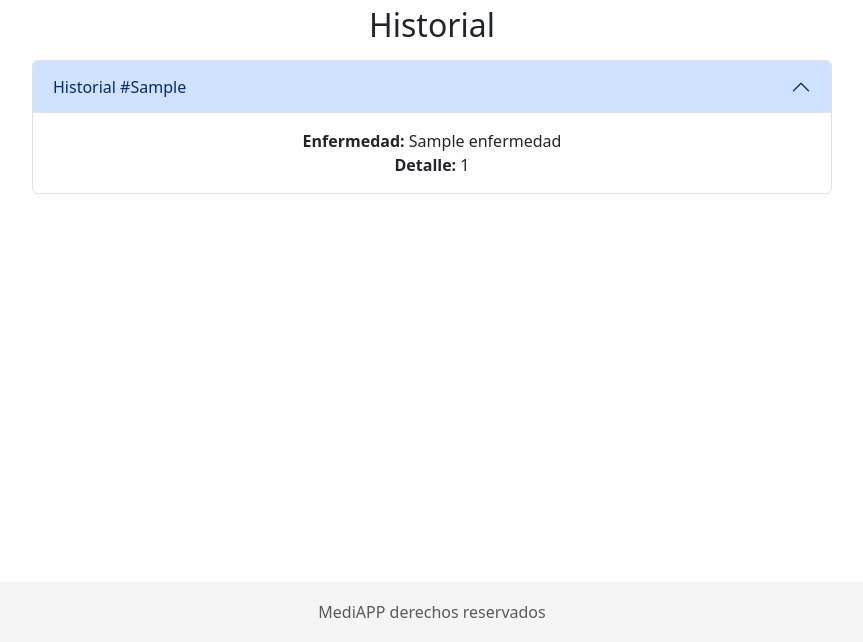
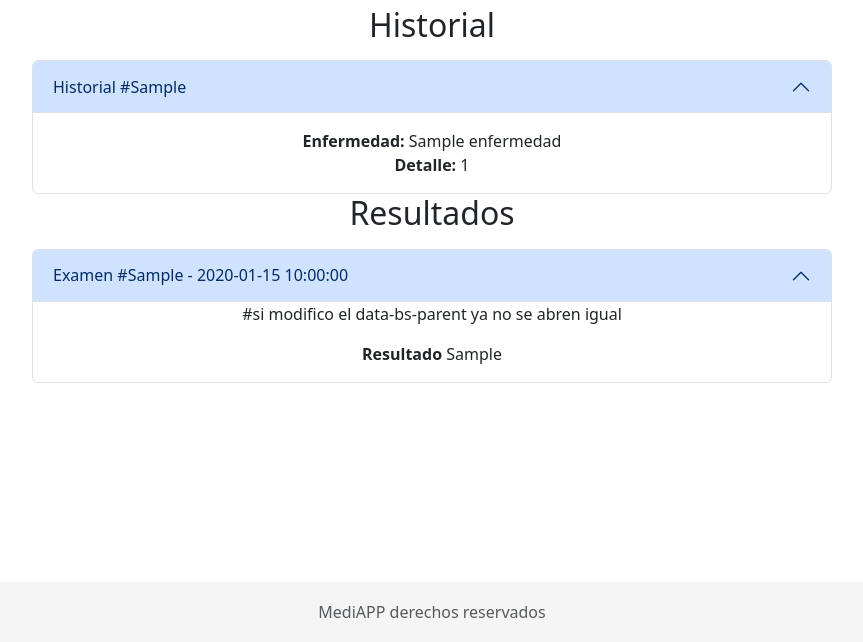
Before and after one commit to victor11s/PracticaFlask, a Flask app: template src/templates/home.html in a window 1280 px wide. Shown: the part 158-800 px from the top of the page, without its empty margins (208-1071 px from the left). Run offline with Flask 3, Linux system fonts and the light colour scheme; the template is opened without the code that fills it: most values are stand-ins (such as "Sample title", 1, 10 or a date in 2020); some libraries are stand-ins or nearby versions.

Commit message:
ya me trae los resultados

```diff
--- a/src/app.py
+++ b/src/app.py
@@ -6,6 +6,7 @@ from config import config
 #models
 from models.ModelUser import ModelUser
 from models.ModelHistorial import ModelHistorial
+from models.ModelResultado import ModelResultado
 
 
 
@@ -13,6 +14,7 @@ from models.ModelHistorial import ModelHistorial
 from models.entities.User import User
 from models.entities.User import UserRegistro
 from models.entities.Historial import Historial
+from models.entities.Resultado import Resultado
 
 
 app = Flask(__name__)
@@ -66,11 +68,19 @@ def login():
                     historiales.append(historial_obj)
                 print(historiales)
 
+                resultado = ModelResultado.getResults(db, logged_user.numPaciente)
+                resultados = []
+                for res in resultado:
+                    resultado_obj = Resultado(res[0], res[1], res[2], res[3])
+                    resultados.append(resultado_obj)
+                print(resultados)
+
 
                 #agrega un if, para ver que tipo de usuario es, si es 1, es un paciente, si es 2, es un doctor, 3 es un administrador
                 if logged_user.tipoUsuario == 1:
                     print(logged_user.correoElectronico)
-                    return render_template('home.html',user=logged_user,historiales=historiales)
+                    return render_template('home.html',user=logged_user,historiales=historiales, resultados=resultados)
+
                 elif logged_user.tipoUsuario == 2:
                     return render_template('homeDoctor.html',user=logged_user)
                 elif logged_user.tipoUsuario == 3:
--- a/src/templates/home.html
+++ b/src/templates/home.html
@@ -62,7 +62,7 @@
             Historial #{{ historial.idHistorial }}
           </button>
         </h2>
-        <div id="collapse{{ historial.idHistorial }}" class="accordion-collapse collapse show" data-bs-parent="#accordionExample">
+        <div id="collapse{{ historial.idHistorial }}" class="accordion-collapse collapse show" data-bs-parent="#accordionHistorial">
           <div class="accordion-body">
             <strong>Enfermedad:</strong> {{ historial.enfermedad }}<br>
             <strong>Detalle:</strong> {{ historial.numConsulta }}<br>
@@ -72,6 +72,27 @@
       </div>
     </div>
   {% endfor %}
+
+  <h2 class="mb-3">Resultados</h2>
+  {% for resultado in resultados %}
+    <div class="accordion" id="accordionResultados">
+      <div class="accordion-item mt-1">
+        <h2 class="accordion-header">
+          <button class="accordion-button" type="button" data-bs-toggle="collapse" data-bs-target="#collapse{{ resultado.idExamen }}" aria-expanded="true" aria-controls="collapse{{ resultado.idExamen }}">
+            Examen #{{ resultado.idExamen }} - {{ resultado.fechaExamen }}
+          </button>
+        </h2>
+        <div id="collapse{{ resultado.idExamen }}" class="accordion-collapse collapse show" data-bs-parent="#accordionResultados">#si modifico el data-bs-parent ya no se abren igual
+          <div class="accordion-body">
+            <strong>Resultado</strong> {{ resultado.resultadosExamen }}<br>
+
+          </div>
+        </div>
+      </div>
+    </div>
+  {% endfor %}
+
+
 
 
 
```
Also changed, not shown: src/models/ModelResultado.py (added, +14 -0 lines), src/models/entities/Resultado.py (added, +7 -0 lines).
